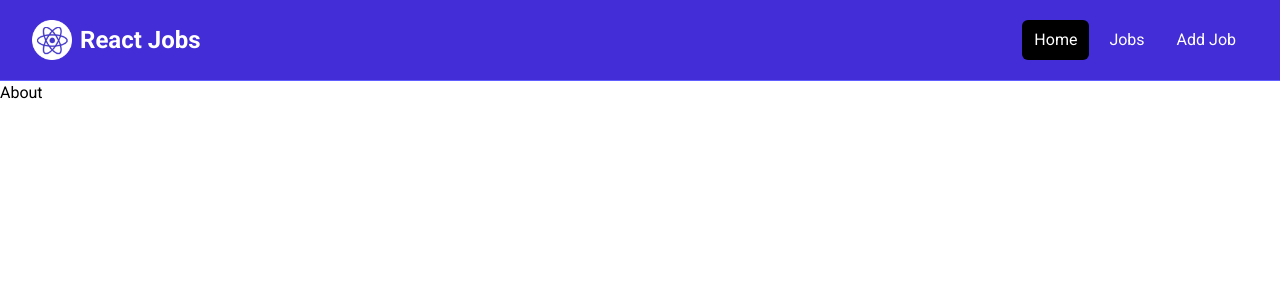
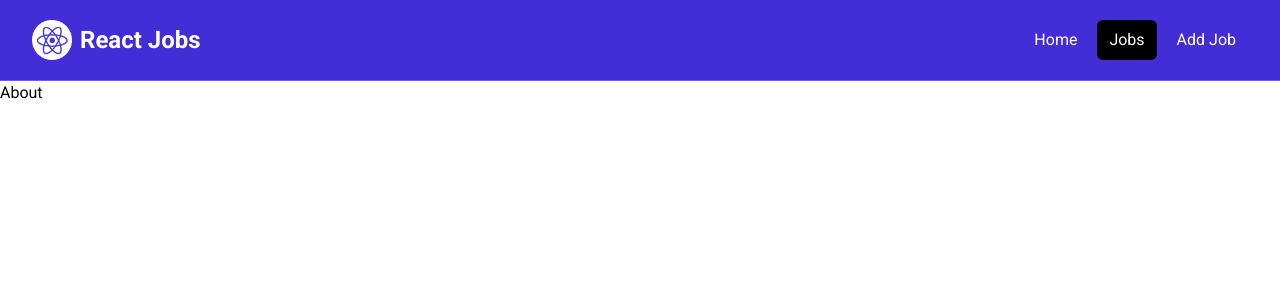
Before and after one commit to heidi37/react-jobs, a React (Vite) app: page /jobs in a window 1280 px wide. Shown: the top 300 px of the page. Built offline with nearby package versions, Linux system fonts and the light colour scheme.

Commit message:
[TASK] Use NavLinks for active page status tracking

```diff
--- a/src/components/Navbar.jsx
+++ b/src/components/Navbar.jsx
@@ -1,8 +1,14 @@
 import React from "react"
-import { Link } from "react-router-dom"
+import { NavLink } from "react-router-dom"
 import logo from "../assets/images/logo.png"
 
 const Navbar = () => {
+  const linkClass = function ({ isActive }) {
+    return isActive
+      ? "text-white bg-black hover:bg-gray-900 hover:text-white rounded-md px-3 py-2"
+      : "text-white hover:bg-gray-900 hover:text-white rounded-md px-3 py-2"
+  }
+
   return (
     <div>
       <nav className="bg-indigo-700 border-b border-indigo-500">
@@ -10,39 +16,23 @@ const Navbar = () => {
           <div className="flex h-20 items-center justify-between">
             <div className="flex flex-1 items-center justify-center md:items-stretch md:justify-start">
               {/* <!-- Logo --> */}
-              <a
-                className="flex flex-shrink-0 items-center mr-4"
-                href="/"
-              >
-                <img
-                  className="h-10 w-auto"
-                  src={ logo }
-                  alt="React Jobs"
-                />
+              <a className="flex flex-shrink-0 items-center mr-4" href="/">
+                <img className="h-10 w-auto" src={logo} alt="React Jobs" />
                 <span className="hidden md:block text-white text-2xl font-bold ml-2">
                   React Jobs
                 </span>
               </a>
               <div className="md:ml-auto">
                 <div className="flex space-x-2">
-                  <Link
-                    to="/"
-                    className="text-white bg-black hover:bg-gray-900 hover:text-white rounded-md px-3 py-2"
-                  >
+                  <NavLink to="/" className={linkClass}>
                     Home
-                  </Link>
-                  <Link
-                    to="/jobs"
-                    className="text-white hover:bg-gray-900 hover:text-white rounded-md px-3 py-2"
-                  >
+                  </NavLink>
+                  <NavLink to="/jobs" className={linkClass}>
                     Jobs
-                  </Link>
-                  <Link
-                    to="/add-job"
-                    className="text-white hover:bg-gray-900 hover:text-white rounded-md px-3 py-2"
-                  >
+                  </NavLink>
+                  <NavLink to="/add-job" className={linkClass}>
                     Add Job
-                  </Link>
+                  </NavLink>
                 </div>
               </div>
             </div>
```
